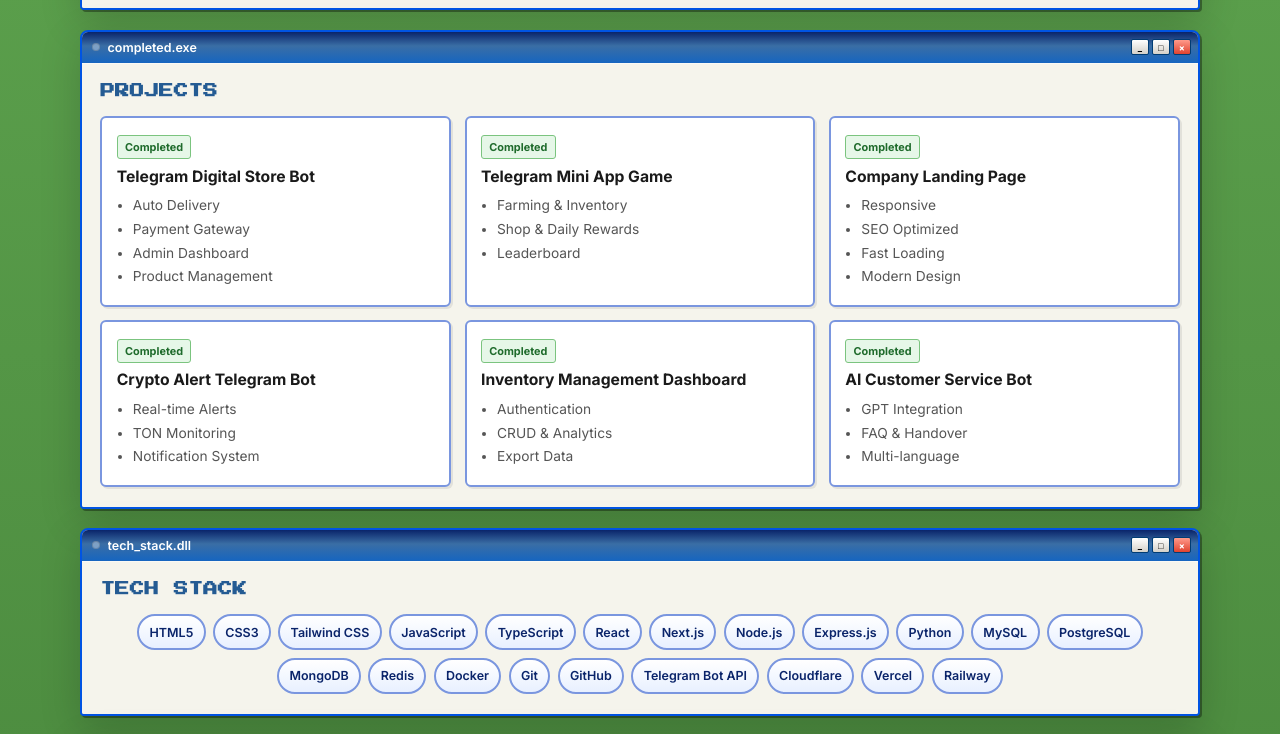
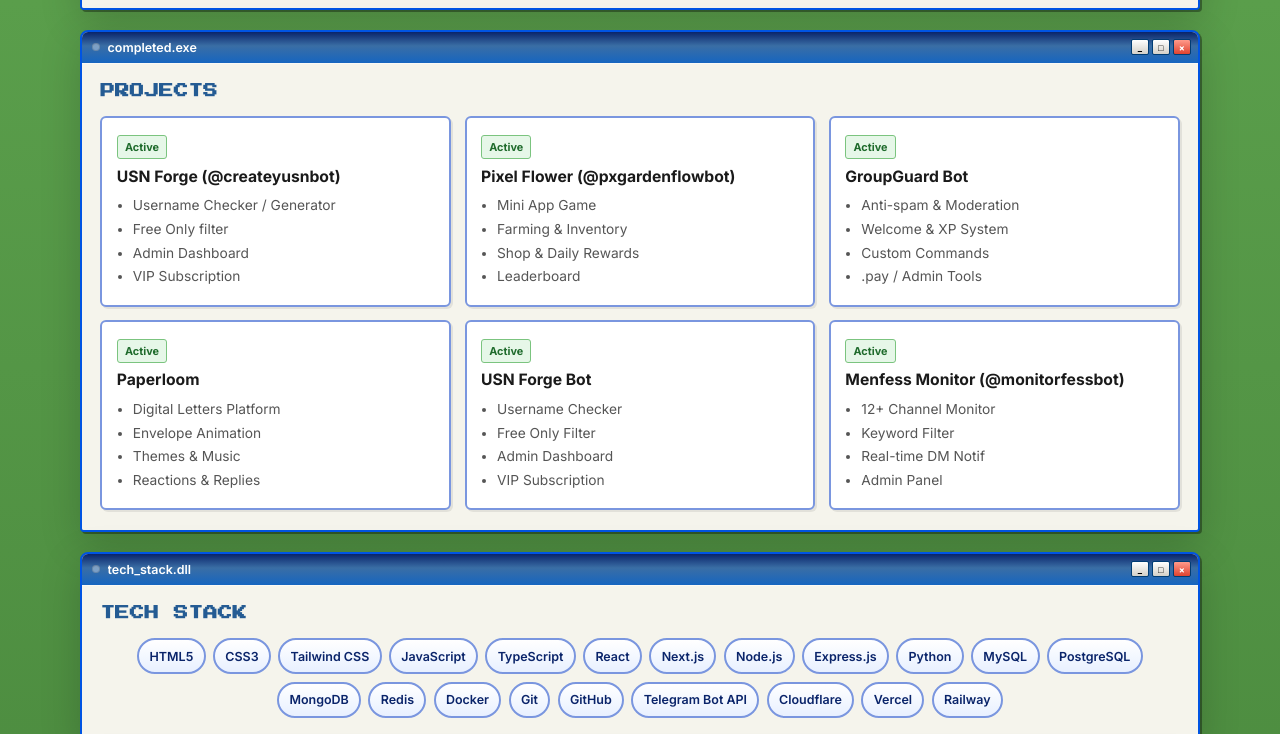
Before and after one commit to Aonigicowork/aonagi-works, a plain HTML site: page index.html in a window 1280 px wide. Shown: the part 2020-2754 px from the top of the page. Drawn offline with Linux system fonts and the light colour scheme.

Commit message:
fix: drop WhatsApp, real email, active bot portfolio

```diff
--- a/index.html
+++ b/index.html
@@ -536,7 +536,7 @@
             <div class="icon-lg">⚡</div>
             <h3>Automation</h3>
             <ul>
-              <li>Discord / WhatsApp Integration</li>
+              <li>WhatsApp Integration</li>
               <li>REST API & Database</li>
               <li>Web Scraper & Cron Jobs</li>
               <li>Notification Systems</li>
@@ -613,59 +613,63 @@
         <h2 class="pixel">PROJECTS</h2>
         <div class="grid-3">
           <article class="card">
-            <span class="badge ok">Completed</span>
-            <h3>Telegram Digital Store Bot</h3>
+            <span class="badge ok">Active</span>
+            <h3>USN Forge (@createyusnbot)</h3>
             <ul>
-              <li>Auto Delivery</li>
-              <li>Payment Gateway</li>
+              <li>Username Checker / Generator</li>
+              <li>Free Only filter</li>
               <li>Admin Dashboard</li>
-              <li>Product Management</li>
+              <li>VIP Subscription</li>
             </ul>
           </article>
           <article class="card">
-            <span class="badge ok">Completed</span>
-            <h3>Telegram Mini App Game</h3>
+            <span class="badge ok">Active</span>
+            <h3>Pixel Flower (@pxgardenflowbot)</h3>
             <ul>
+              <li>Mini App Game</li>
               <li>Farming & Inventory</li>
               <li>Shop & Daily Rewards</li>
               <li>Leaderboard</li>
             </ul>
           </article>
           <article class="card">
-            <span class="badge ok">Completed</span>
-            <h3>Company Landing Page</h3>
+            <span class="badge ok">Active</span>
+            <h3>GroupGuard Bot</h3>
             <ul>
-              <li>Responsive</li>
-              <li>SEO Optimized</li>
-              <li>Fast Loading</li>
-              <li>Modern Design</li>
+              <li>Anti-spam & Moderation</li>
+              <li>Welcome & XP System</li>
+              <li>Custom Commands</li>
+              <li>.pay / Admin Tools</li>
             </ul>
           </article>
           <article class="card">
-            <span class="badge ok">Completed</span>
-            <h3>Crypto Alert Telegram Bot</h3>
+            <span class="badge ok">Active</span>
+            <h3>Paperloom</h3>
             <ul>
-              <li>Real-time Alerts</li>
-              <li>TON Monitoring</li>
-              <li>Notification System</li>
+              <li>Digital Letters Platform</li>
+              <li>Envelope Animation</li>
+              <li>Themes & Music</li>
+              <li>Reactions & Replies</li>
             </ul>
           </article>
           <article class="card">
-            <span class="badge ok">Completed</span>
-            <h3>Inventory Management Dashboard</h3>
+            <span class="badge ok">Active</span>
+            <h3>USN Forge Bot</h3>
             <ul>
-              <li>Authentication</li>
-              <li>CRUD & Analytics</li>
-              <li>Export Data</li>
+              <li>Username Checker</li>
+              <li>Free Only Filter</li>
+              <li>Admin Dashboard</li>
+              <li>VIP Subscription</li>
             </ul>
           </article>
           <article class="card">
-            <span class="badge ok">Completed</span>
-            <h3>AI Customer Service Bot</h3>
+            <span class="badge ok">Active</span>
+            <h3>Menfess Monitor (@monitorfessbot)</h3>
             <ul>
-              <li>GPT Integration</li>
-              <li>FAQ & Handover</li>
-              <li>Multi-language</li>
+              <li>12+ Channel Monitor</li>
+              <li>Keyword Filter</li>
+              <li>Real-time DM Notif</li>
+              <li>Admin Panel</li>
             </ul>
           </article>
         </div>
@@ -731,10 +735,9 @@
         <h2 class="pixel">CONTACT</h2>
         <p class="desc" style="text-align:center;margin-inline:auto">Ready to build? Reach us on your favorite channel.</p>
         <div class="contact-row">
-          <a class="btn btn-green" href="https://wa.me/6281234567890" target="_blank" rel="noopener">WhatsApp</a>
           <a class="btn btn-primary" href="https://t.me/botunlverse" target="_blank" rel="noopener">Telegram</a>
           <a class="btn" href="https://github.com/aonagiworks" target="_blank" rel="noopener">GitHub</a>
-          <a class="btn" href="mailto:hello@aonagi.works">Email</a>
+          <a class="btn" href="mailto:aonagiworks@gmail.com">Email</a>
         </div>
       </div>
     </section>
```
